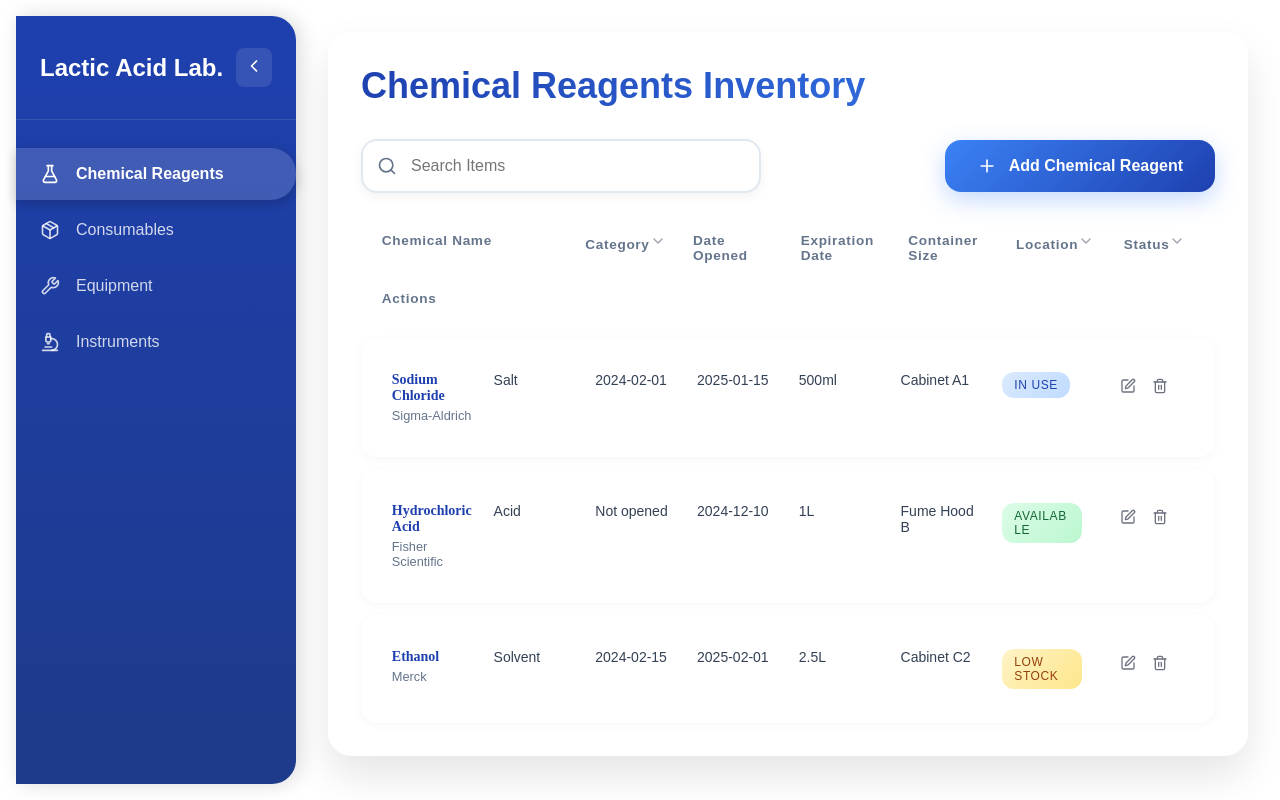
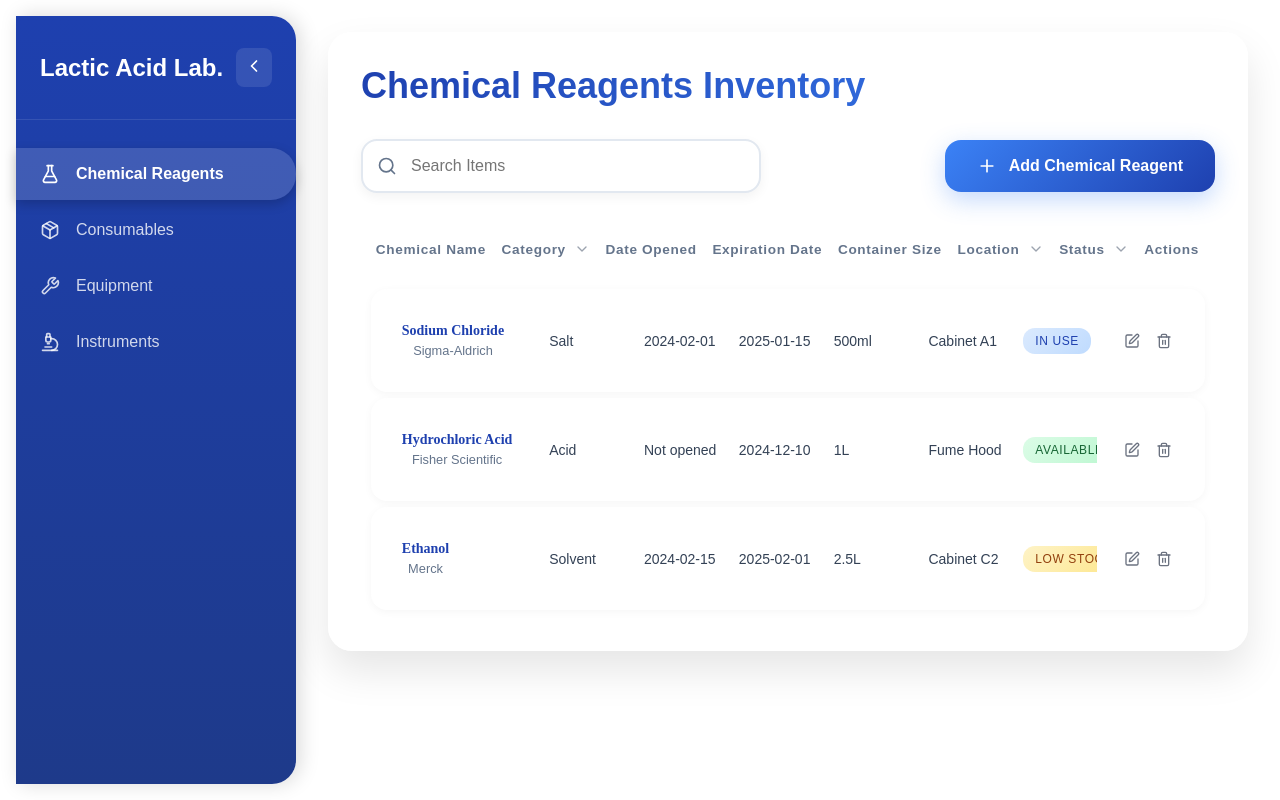
Before and after one commit to PhillipHufana/ttbdo-lab, a React (Vite) app: page / in a window 1280 px wide. Built offline with nearby package versions, Linux system fonts and the light colour scheme.

Commit message:
edit table

```diff
--- a/src/App.css
+++ b/src/App.css
@@ -13,13 +13,11 @@ body {
   min-height: 100vh;
 }
 
-
 .app {
   display: flex;
   min-height: 100vh;
 }
 
-/* Beautiful Curved Sidebar */
 .sidebar {
   width: 280px;
   background: linear-gradient(180deg, #1e40af 0%, #1e3a8a 100%);
@@ -208,6 +206,73 @@ body {
   box-shadow: 0 4px 20px rgba(59, 130, 246, 0.15);
 }
 
+.equipment-page .table-row {
+  display: grid;
+  grid-template-columns: 1.9fr 1.2fr 1fr 1.5fr 1.2fr 1.2fr 1.2fr 1.2fr 1.8fr 60px;
+  gap: 1rem;
+}
+
+
+.equipment-page .table-header,
+.equipment-page .table-body {
+  font-size: 0.85rem;
+  padding: 4px 9px;
+  grid-template-columns: 1.5fr 1fr 1fr 1.2fr 1.2fr 1.2fr 1.2fr 1.2fr 1.2fr 1fr;
+  gap: 4px;
+  font-size: 0.85px;
+}
+
+.equipment-page .header-cell,
+.equipment-page .row-cell {
+  display: flex;
+  align-items: center;
+  justify-content: center; /* or flex-start if you prefer */
+  text-align: center;
+}
+
+.equipment-page .item-details {
+  justify-content: flex-start;
+  flex-direction: column;
+}
+
+
+.equipment-page .btn-icon {
+  padding: 2px;
+}
+
+
+.reagents .table-header,
+.reagents .table-body {
+  font-size: 0.85rem;
+  padding: 8px 10px;
+  grid-template-columns: 1.5fr 1fr 1fr 1.2fr 1.2fr 1.2fr 1.2fr 1.2fr 1.2fr 1fr;
+  gap: 6px;
+}
+
+.reagents .table-row {
+  display: grid;
+  grid-template-columns: 2fr 1.2fr 1.2fr 1.2fr 1.2fr 1.2fr 1.2fr 1fr; /* 8 cols */
+  gap: 1rem;
+}
+
+.reagents .header-cell,
+.reagents .row-cell {
+  display: flex;
+  align-items: center;
+  justify-content: flex-start; /* or use flex-start for left-align */
+  text-align: center;
+  white-space: nowrap;
+}
+
+.reagents .row-cell.item-details {
+  justify-content: flex-start;
+  flex-direction: column;
+}
+
+.reagents .btn-icon {
+  padding: 2px;
+}
+
 /* Modern Card-Based Table */
 .modern-table {
   background: transparent;
@@ -224,13 +289,6 @@ body {
   margin-bottom: 0.5rem;
 }
 
-/* Instruments table specific grid */
-.instruments-table .table-header,
-.instruments-table .table-row {
-  grid-template-columns: 2fr 2fr 1.2fr 0.8fr 1fr 1fr 1fr 80px;
-  gap: 0.75rem;
-}
-
 .header-cell {
   padding: 0.5rem 0.3rem;
   font-weight: 600;
@@ -244,10 +302,12 @@ body {
   text-align: left;
 }
 
-
-.header-cell, .row-cell {
-  word-wrap: break-word;
-  flex: 1 1 0;
+.row-cell,
+.header-cell {
+  display: flex;
+  align-items: center;
+  justify-content: center; /* You can change to `flex-start` or `center` */
+  text-align: center;
 }
 
 .filter-header {
@@ -310,7 +370,7 @@ body {
 
 /* Card-Style Table Rows */
 .table-row {
-  display: flex;
+  display: grid;
   grid-template-columns: 2.5fr 1.2fr 1.2fr 1.2fr 1.2fr 1fr 80px;
   gap: 1rem;
   padding: 1.5rem;
@@ -821,22 +881,8 @@ body {
   padding-top: 2rem;
 }
 
-/* Responsive Grid Adjustments */
-@media (max-width: 1400px) {
-  .table-header,
-  .table-row {
-    grid-template-columns: 2fr 1fr 1fr 1fr 1fr 1fr 80px;
-    gap: 0.75rem;
-  }
+@media (max-width: 1200px) {
 
-  .instruments-table .table-header,
-  .instruments-table .table-row {
-    grid-template-columns: 1.8fr 1.8fr 1fr 0.7fr 0.9fr 0.9fr 0.9fr 80px;
-    gap: 0.5rem;
-  }
-}
-
-@media (max-width: 1200px) {
   .table-header,
   .table-row {
     grid-template-columns: 2fr 1fr 1fr 1fr 80px;
@@ -846,12 +892,6 @@ body {
   .table-row {
     padding: 1rem;
   }
-
-  .instruments-table .table-header,
-  .instruments-table .table-row {
-    grid-template-columns: 2fr 2fr 1fr 1fr 80px;
-    gap: 0.5rem;
-  }
 }
 
 /* Animations */
@@ -859,6 +899,7 @@ body {
   from {
     opacity: 0;
   }
+
   to {
     opacity: 1;
   }
@@ -868,6 +909,7 @@ body {
   from {
     transform: translateX(100%);
   }
+
   to {
     transform: translateX(0);
   }
--- a/src/components/ChemicalReagents.jsx
+++ b/src/components/ChemicalReagents.jsx
@@ -216,6 +216,7 @@ const ChemicalReagents = () => {
   };
 
   return (
+    <div className="reagents">
       <div className="content-section">
         <div className="content-card">
           <div className="section-header">
@@ -243,7 +244,9 @@ const ChemicalReagents = () => {
             <div className="form-container">
               <div className="form-header">
                 <h2>
-                {editingItem ? "Edit Chemical Reagent" : "Add Chemical Reagent"}
+                  {editingItem
+                    ? "Edit Chemical Reagent"
+                    : "Add Chemical Reagent"}
                 </h2>
               </div>
               <ChemicalReagentForm
@@ -461,7 +464,9 @@ const ChemicalReagents = () => {
                           className="inline-edit-input"
                         />
                       ) : (
-                      <span className="text-left">{reagent.containerSize}</span>
+                        <span className="text-left">
+                          {reagent.containerSize}
+                        </span>
                       )}
                     </div>
 
@@ -586,6 +591,7 @@ const ChemicalReagents = () => {
           )}
         </div>
       </div>
+    </div>
   );
 };
 
--- a/src/components/Equipment.jsx
+++ b/src/components/Equipment.jsx
@@ -200,6 +200,7 @@ const Equipment = () => {
   };
 
   return (
+    <div className="equipment-page">
     <div className="content-section">
       <div className="content-card">
         <div className="section-header">
@@ -277,9 +278,6 @@ const Equipment = () => {
                     ))}
                   </div>
                 )}
-              </div>
-              <div className="header-cell">
-                <span>Date Received</span>
               </div>
               <div className="header-cell">Last Maint.</div>
               <div className="header-cell">Next Maint.</div>
@@ -379,45 +377,6 @@ const Equipment = () => {
                     {editingRowId === item.id ? (
                       <input
                         type="date"
-                        value={editingData.dateReceived}
-                        onChange={(e) =>
-                          handleInputChange("dateReceived", e.target.value)
-                        }
-                        className="inline-edit-input"
-                      />
-                    ) : (
-                      item.dateReceived
-                    )}
-                  </div>
-                  <div className="row-cell">
-                    {editingRowId === item.id ? (
-                      <select
-                        value={editingData.status}
-                        onChange={(e) =>
-                          handleInputChange("status", e.target.value)
-                        }
-                        className="inline-edit-select"
-                      >
-                        {statuses.map((status) => (
-                          <option key={status} value={status}>
-                            {status}
-                          </option>
-                        ))}
-                      </select>
-                    ) : (
-                      <span
-                        className={`status-badge ${getStatusColor(
-                          item.status
-                        )}`}
-                      >
-                        {item.status}
-                      </span>
-                    )}
-                  </div>
-                  <div className="row-cell">
-                    {editingRowId === item.id ? (
-                      <input
-                        type="date"
                         value={editingData.lastMaintenanceDate}
                         onChange={(e) =>
                           handleInputChange(
@@ -471,6 +430,31 @@ const Equipment = () => {
                       />
                     ) : (
                       item.nextCalibrationDate
+                    )}
+                  </div>
+                  <div className="row-cell">
+                    {editingRowId === item.id ? (
+                      <select
+                        value={editingData.status}
+                        onChange={(e) =>
+                          handleInputChange("status", e.target.value)
+                        }
+                        className="inline-edit-select"
+                      >
+                        {statuses.map((status) => (
+                          <option key={status} value={status}>
+                            {status}
+                          </option>
+                        ))}
+                      </select>
+                    ) : (
+                      <span
+                        className={`status-badge ${getStatusColor(
+                          item.status
+                        )}`}
+                      >
+                        {item.status}
+                      </span>
                     )}
                   </div>
                   <div className="row-cell">
@@ -567,6 +551,7 @@ const Equipment = () => {
         )}
       </div>
     </div>
+    </div>
   );
 };
 
```
Lines whose indentation alone changed are shown as unchanged.
